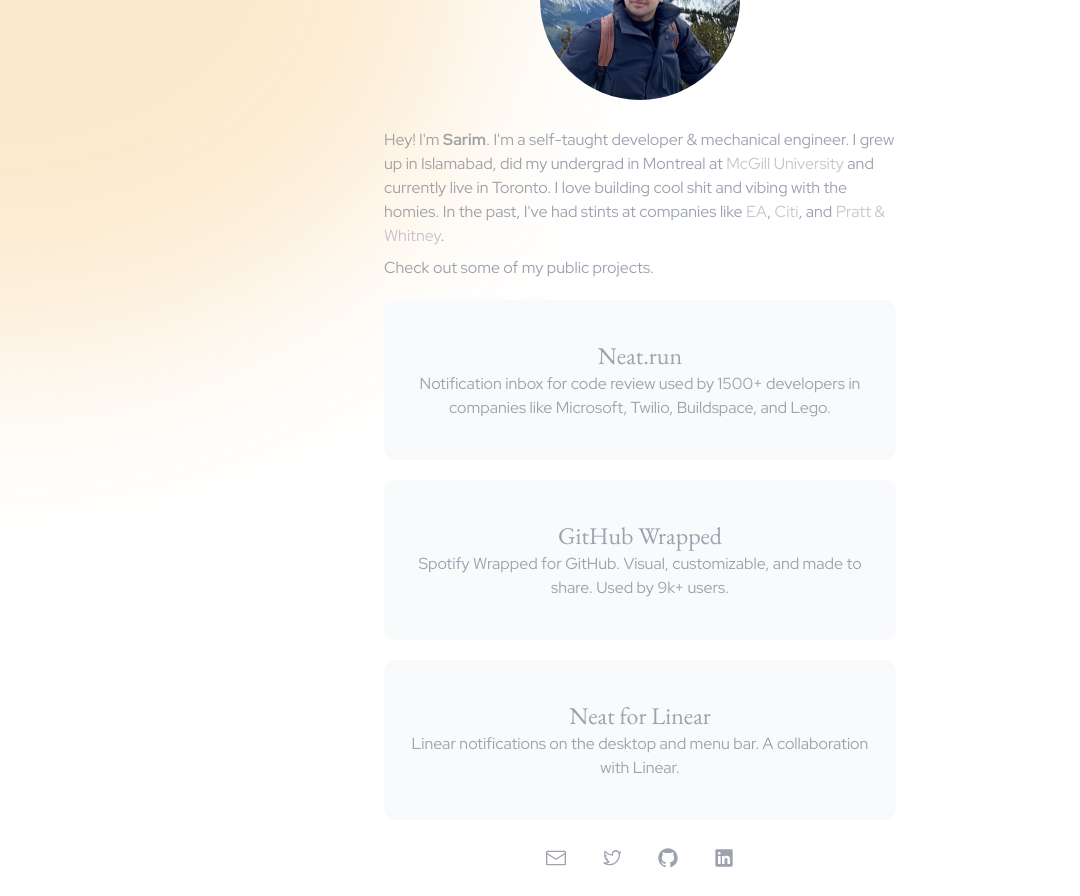
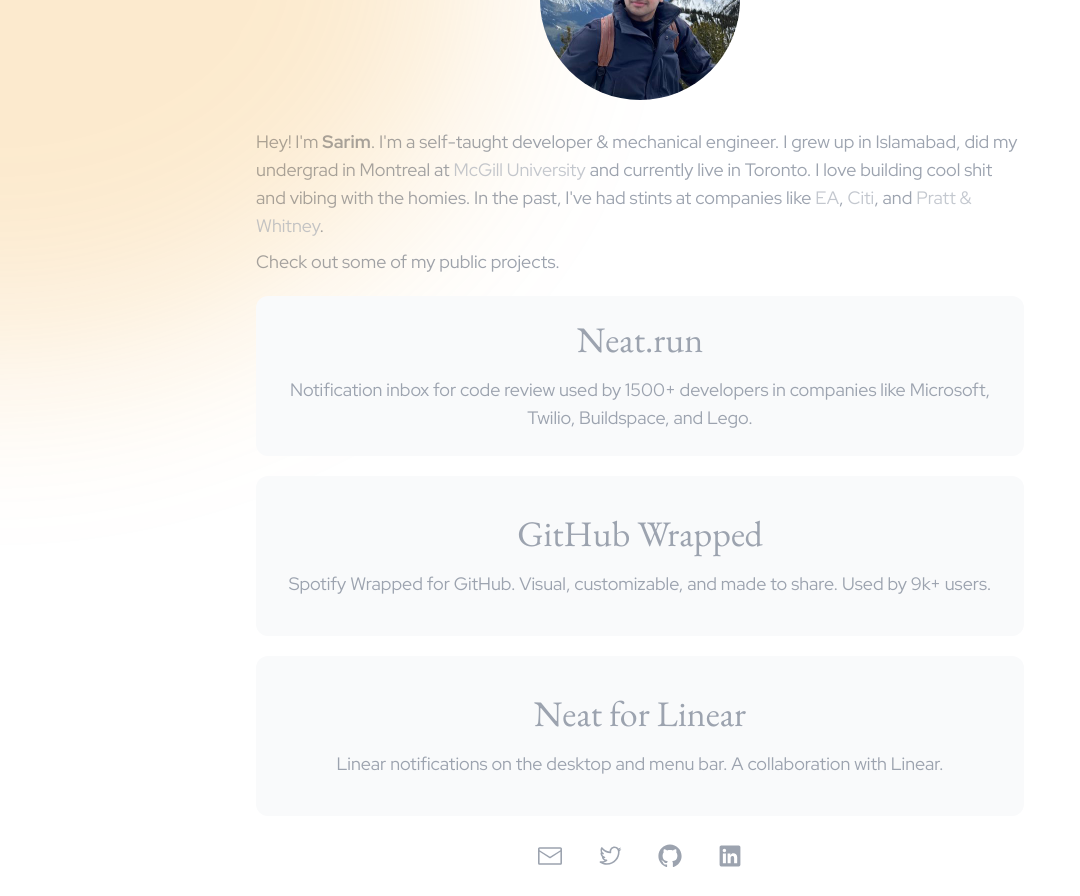
Before and after one commit to sarimrmalik/blog, a Next.js app: page / in a window 1280 px wide. Shown: the part 120-1016 px from the top of the page, without its empty margins (0-1080 px from the left). Built offline with nearby package versions, Linux system fonts and the light colour scheme.

Commit message:
Make text size responsive

```diff
--- a/components/Card.js
+++ b/components/Card.js
@@ -9,9 +9,9 @@
           <ArrowTopRightIcon className="icon" />
         </button>
         <div className="flex flex-col gap-y-2">
-          <div className="text-center">
-            <h2 className="text-2xl font-garamond">{title}</h2>
-            <p>{description}</p>
+          <div className="flex flex-col text-center xl:gap-y-4">
+            <h2 className="text-2xl xl:text-4xl font-garamond">{title}</h2>
+            <p className="xl:text-lg 2xl:text-xl">{description}</p>
           </div>
         </div>
       </div>
--- a/pages/index.js
+++ b/pages/index.js
@@ -37,7 +37,7 @@
         </div>
 
         <div className="flex justify-center">
-          <div className="text-gray-400 w-4/5 lg:w-3/5 xl:w-2/5 2xl:w-2/5">
+          <div className="text-gray-400 w-4/5 lg:w-3/5 xl:w-3/5 2xl:w-2/5 xl:text-lg 2xl:text-xl">
             <div className="mt-2">
               Hey! I'm <b>Sarim</b>. I'm a self-taught developer & mechanical
               engineer. I grew up in Islamabad, did my undergrad in Montreal at{" "}
--- a/styles/globals.css
+++ b/styles/globals.css
@@ -16,7 +16,7 @@
     @apply flex p-2 items-center justify-center rounded-md hover:opacity-80;
   }
   .icon {
-    @apply w-5 h-5;
+    @apply w-5 h-5 xl:w-6 xl:h-6 2xl:w-7 2xl:h-7;
   }
 }
 
```
